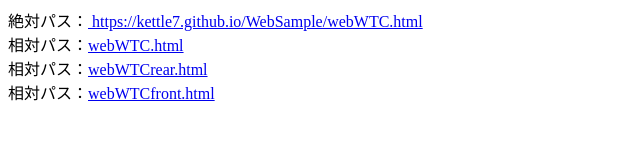
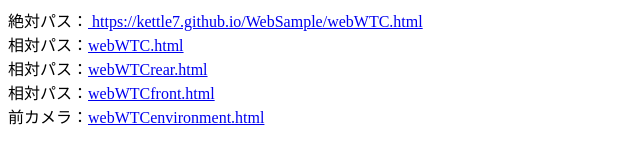
Before and after one commit to kettle7/WebSample, a plain HTML site: page docs/index.html in a window 1280 px wide. Shown: the whole page, without its empty margins (0-640 px from the left). Drawn offline with Linux system fonts and the light colour scheme.

Commit message:
Update index.html

```diff
--- a/docs/index.html
+++ b/docs/index.html
@@ -10,5 +10,7 @@
   相対パス：<a href="webWTC.html">webWTC.html</a><br>
   相対パス：<a href="webWTCrear.html">webWTCrear.html</a><br>
   相対パス：<a href="webWTCfront.html">webWTCfront.html</a><br>
+  前カメラ：<a href="webWTCenvironment.html">webWTCenvironment.html</a><br>
+
 </body>
 </html>
```
